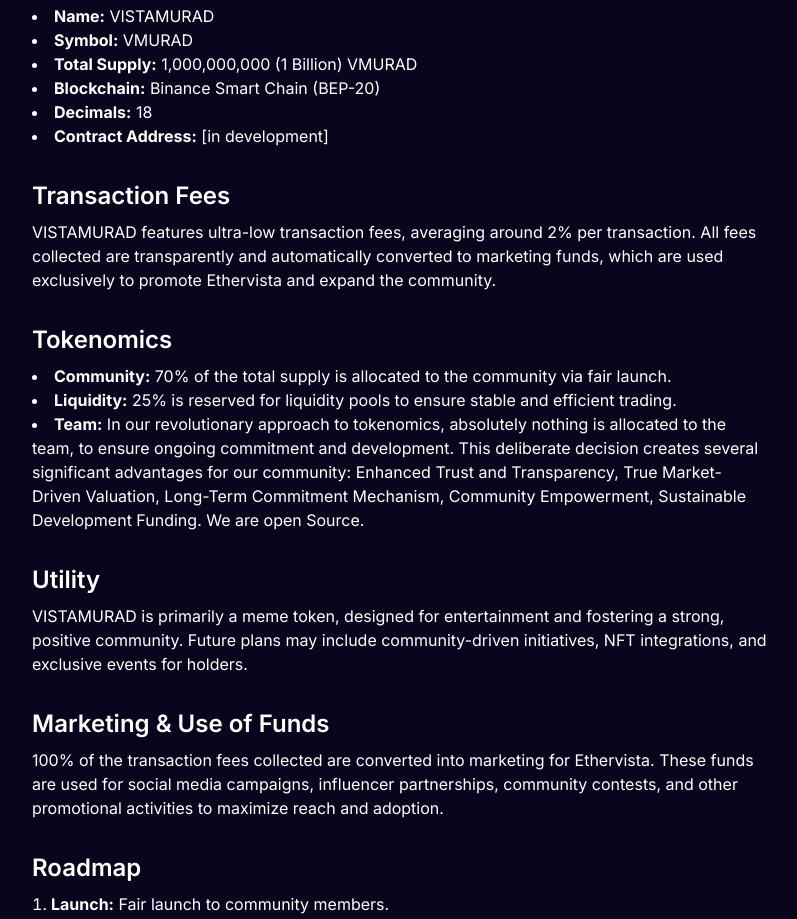
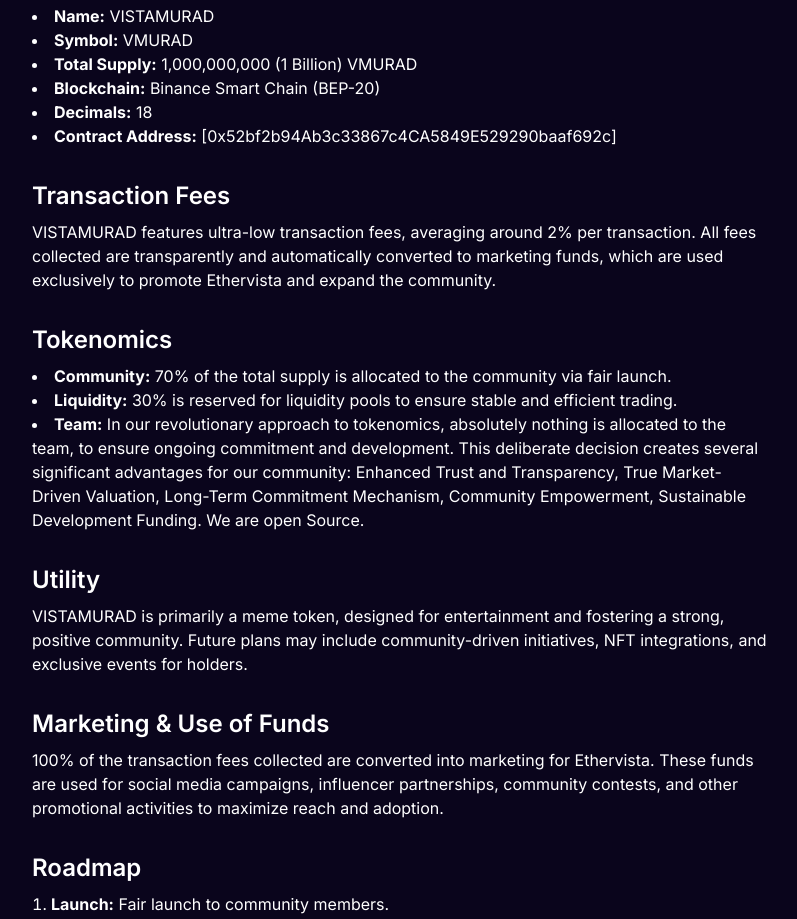
Before and after one commit to Hyrudan/vistamurad, a React (Vite) app: page / in a window 1280 px wide. Shown: the part 1240-2159 px from the top of the page, without its empty margins (240-1037 px from the left). Built offline with nearby package versions, Linux system fonts and the light colour scheme.

Commit message:
another changes in whitepaper, add CA right. lets keep building

```diff
--- a/src/pages/Whitepaper.tsx
+++ b/src/pages/Whitepaper.tsx
@@ -23,7 +23,7 @@
       <li><strong>Total Supply:</strong> 1,000,000,000 (1 Billion) VMURAD</li>
       <li><strong>Blockchain:</strong> Binance Smart Chain (BEP-20)</li>
       <li><strong>Decimals:</strong> 18</li>
-      <li><strong>Contract Address:</strong> [in development]</li>
+      <li><strong>Contract Address:</strong> [0x52bf2b94Ab3c33867c4CA5849E529290baaf692c]</li>
     </ul>
 
     <h2 className="text-lg sm:text-2xl font-semibold mt-6 sm:mt-8 mb-1 sm:mb-2">Transaction Fees</h2>
@@ -34,7 +34,7 @@
     <h2 className="text-lg sm:text-2xl font-semibold mt-6 sm:mt-8 mb-1 sm:mb-2">Tokenomics</h2>
     <ul className="mb-3 sm:mb-4 list-disc list-inside text-sm sm:text-base">
       <li><strong>Community:</strong> 70% of the total supply is allocated to the community via fair launch.</li>
-      <li><strong>Liquidity:</strong> 25% is reserved for liquidity pools to ensure stable and efficient trading.</li>
+      <li><strong>Liquidity:</strong> 30% is reserved for liquidity pools to ensure stable and efficient trading.</li>
       <li><strong>Team:</strong> In our revolutionary approach to tokenomics, absolutely nothing is allocated to the team, to ensure ongoing commitment and development. This deliberate decision creates several significant advantages for our community: Enhanced Trust and Transparency, True Market-Driven Valuation, Long-Term Commitment Mechanism, Community Empowerment, Sustainable Development Funding. We are open Source.</li>
     </ul>
 
```
